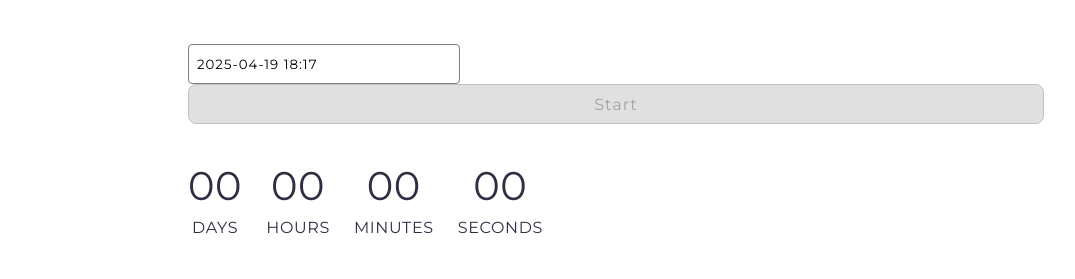
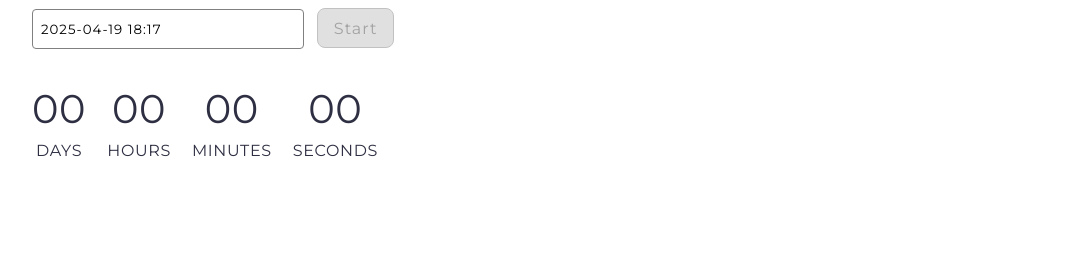
Before and after one commit to olehmak1992/goit-js-hw-10, a plain HTML site: page 1-timer.html in a window 1280 px wide. Shown: the whole page, without its empty margins (24-1099 px from the left). Drawn offline with Linux system fonts and the light colour scheme.

Commit message:
Deploying to gh-pages from @ olehmak1992/goit-js-hw-10@121b35988e65faf09fa9b336cc3f707648f30d1a 🚀

```diff
--- a/1-timer.html
+++ b/1-timer.html
@@ -15,11 +15,10 @@
     <link rel="modulepreload" crossorigin href="/goit-js-hw-10/assets/modulepreload-polyfill-B5Qt9EMX.js">
     <link rel="modulepreload" crossorigin href="/goit-js-hw-10/assets/vendor-BbbuE1sJ.js">
     <link rel="stylesheet" crossorigin href="/goit-js-hw-10/assets/vendor-CZjNVMTf.css">
-    <link rel="stylesheet" crossorigin href="/goit-js-hw-10/assets/styles-DTOsZkYM.css">
+    <link rel="stylesheet" crossorigin href="/goit-js-hw-10/assets/styles-BQJn0Wfn.css">
   </head>
   <body>
     <div class="container">
-      <div class="timer-wrapper">
       <input type="text" id="datetime-picker" />
       <button type="button" data-start>Start</button>
 
@@ -42,6 +41,5 @@
         </div>
       </div>
     </div>
-    </div>
   </body>
 </html>
```
Also changed, not shown: 2-snackbar.html (+2 -2 lines), assets/styles-BQJn0Wfn.css (added, +1 -0 lines), assets/styles-DTOsZkYM.css (deleted, +0 -1 lines), index.html (+1 -1 lines). Lines whose indentation alone changed are shown as unchanged.
